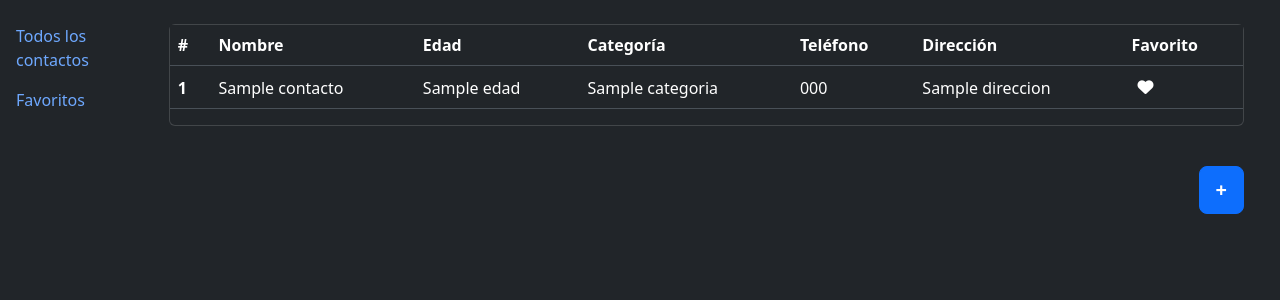
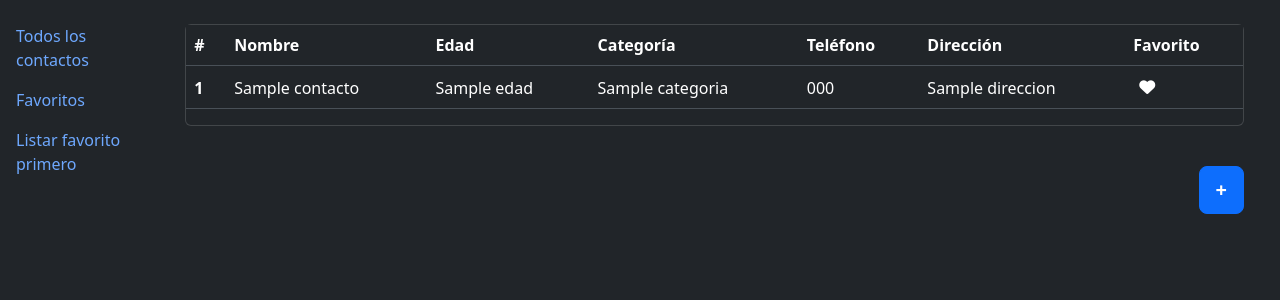
Before and after one commit to AleBenjaaa/mongodb-agenda, a Flask app: page / in a window 1280 px wide. Shown: the part 56-356 px from the top of the page. Run offline with Flask 3, Linux system fonts and the light colour scheme; a database or web service that is not in the repository returns one stand-in record (values such as "Sample title").

Commit message:
Agrege funcionalidad a los ancor para listar los contactos

```diff
--- a/app.py
+++ b/app.py
@@ -1,7 +1,7 @@
 from flask import Flask, render_template, Response, request, jsonify, redirect, url_for
 from contacto import Contacto
 import database as dbase
-
+import pymongo
 db = dbase.DatabaseAgenda()
 
 app = Flask(__name__)
@@ -39,6 +39,34 @@ def nuevo_contacto():
     else:
         return notFound()
 
+@app.route('/buscar')
+def buscar_contacto():
+    query = request.args.get('query', '')
+    if query:
+        contactos = list(db.contactos.find({
+            "$or": [
+                {"nombre": {"$regex": query, "$options": "i"}},
+                {"edad": {"$regex": query, "$options": "i"}},
+                {"datos_de_contacto.telefono": {"$regex": query, "$options": "i"}},
+                {"datos_de_contacto.direccion": {"$regex": query, "$options": "i"}},
+                {"datos_de_contacto.categoria": {"$regex": query, "$options": "i"}}
+            ]
+        }))
+    else:
+        contactos = list(db.contactos.find())
+
+    return render_template('index.html', contactos=contactos)
+
+@app.route('/favoritos')
+def mostrar_favoritos():
+    favoritos = list(db.contactos.find({"favorito": True}))
+    return render_template('index.html', contactos=favoritos)
+
+@app.route('/todos_contactos')
+def todos_contactos_favoritos_primero():
+    contactos = list(db.contactos.find().sort([("favorito", pymongo.DESCENDING)]))
+    return render_template('index.html', contactos=contactos)
+
 @app.errorhandler(404)
 def notFound(error=None):
     message = {
--- a/templates/index.html
+++ b/templates/index.html
@@ -52,8 +52,8 @@
                         <a class="nav-link active" aria-current="page" href="/">Inicio</a>
                     </li>
                 </ul>
-                <form class="d-flex" role="search">
-                    <input class="form-control me-2" type="search" placeholder="Buscar contacto" aria-label="Search">
+                <form class="d-flex" role="search" method="GET" action="/buscar">
+                    <input class="form-control me-2" type="search" placeholder="Buscar contacto" aria-label="Search" name="query">
                     <button class="btn btn-outline-success" type="submit">Buscar</button>
                 </form>
             </div>
@@ -65,8 +65,9 @@
 
     <div class="d-flex mt-3">
         <nav class="nav flex-column d-inline-block">
-            <a class="nav-link active" aria-current="page" href="#">Todos los contactos</a>
-            <a class="nav-link" href="#">Favoritos</a>
+            <a class="nav-link active" aria-current="page" href="/">Todos los contactos</a>
+            <a class="nav-link" href="/favoritos">Favoritos</a>
+            <a class="nav-link" href="/todos_contactos">Listar favorito primero</a>
         </nav>
         <div class="container mt-2 mb-4">
             <div class="row row-col-1 row-cols-sm-1 row-cols-md-2 row-cols-lg-2">
```
